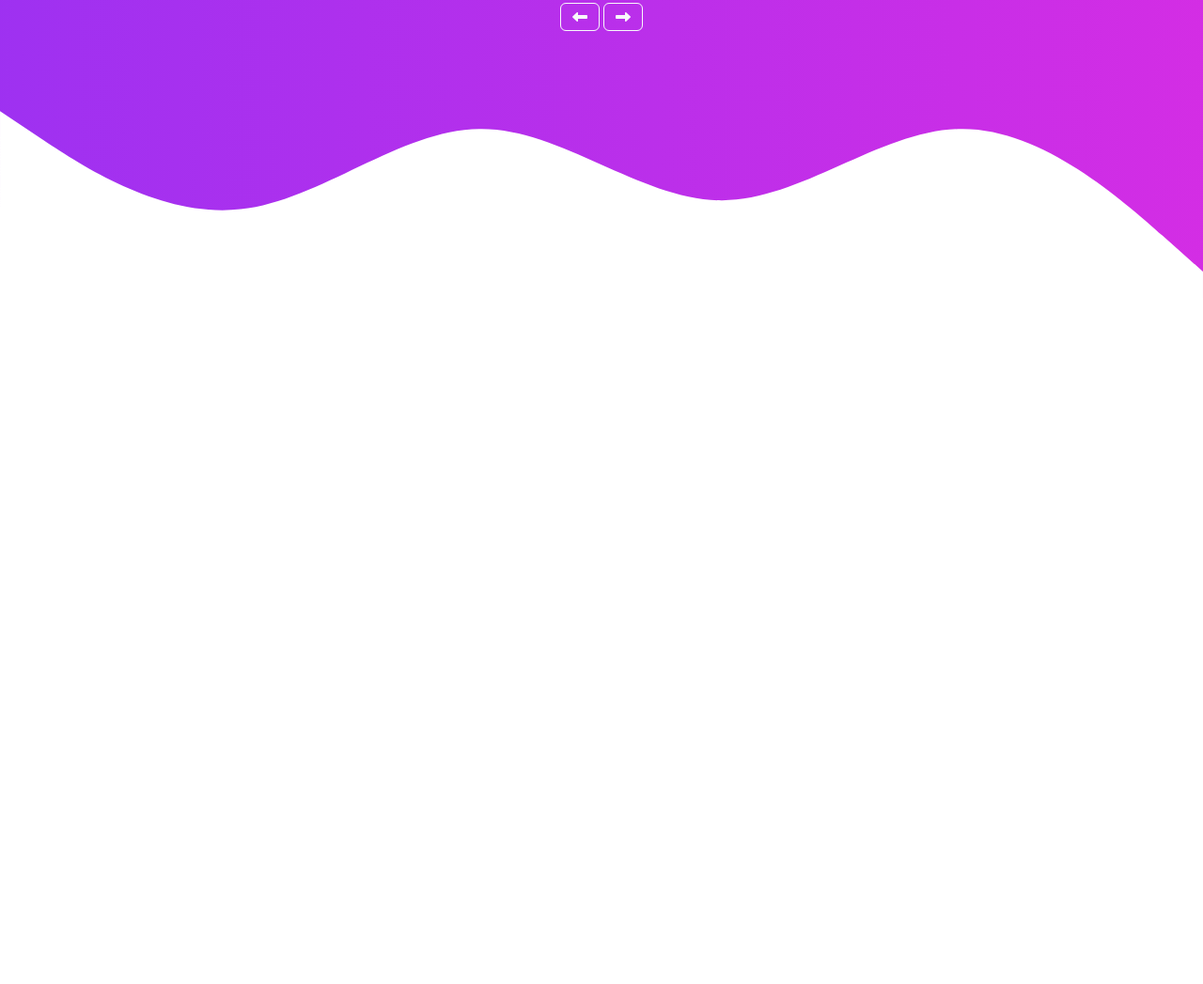
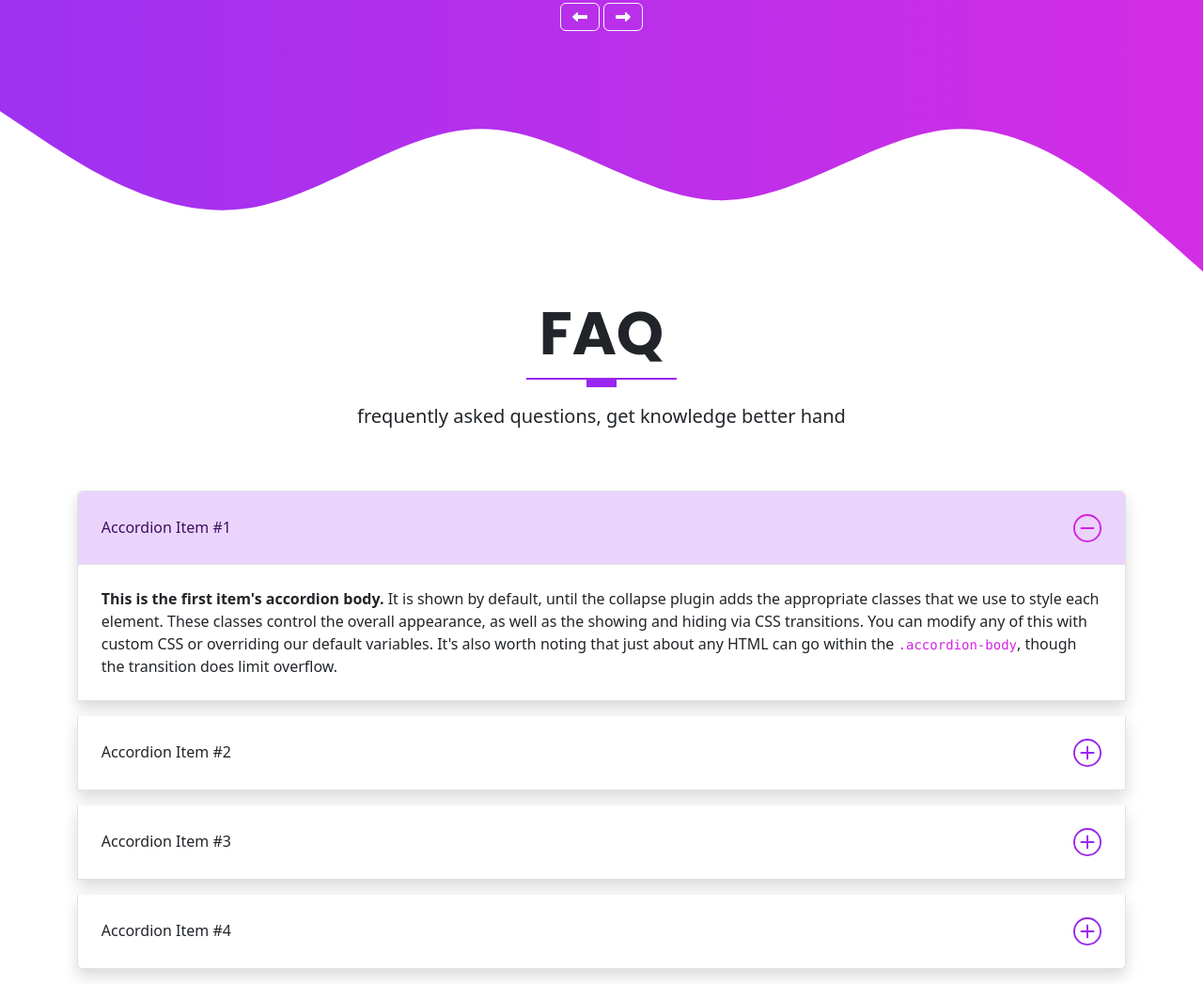
Before and after one commit to duytran/portfolio-web-1, a website: page index.html in a window 1280 px wide. Shown: the part 3998-5045 px from the top of the page at 94% size. Before the commit the page ends 4315 px from the top, so only its background shows below. Drawn offline with Linux system fonts and the light colour scheme.

Commit message:
faq section

```diff
--- a/index.html
+++ b/index.html
@@ -522,6 +522,78 @@
       </svg>
     </section>
 
+
+    <!-- // FQA SECTION -->
+    <section id="faq">
+      <div class="container">
+        <div class="row text-center">
+          <h1 class="display-3 fw-bold text-uppercase">faq</h1>
+          <div class="heading-line"></div>
+          <p class="lead">frequently asked questions, get knowledge better hand</p>
+        </div>
+
+        <!-- // ACCODIAN content  -->
+      <div class="row mt-5">
+        <div class="col-md-12">
+          <div class="accordion" id="accordionExample">
+            <!-- ACCODIAAN 1 -->
+            <div class="accordion-item shadow mb-3">
+              <h2 class="accordion-header">
+                <button class="accordion-button" type="button" data-bs-toggle="collapse" data-bs-target="#collapseOne" aria-expanded="true" aria-controls="collapseOne">
+                  Accordion Item #1
+                </button>
+              </h2>
+              <div id="collapseOne" class="accordion-collapse collapse show" data-bs-parent="#accordionExample">
+                <div class="accordion-body">
+                  <strong>This is the first item's accordion body.</strong> It is shown by default, until the collapse plugin adds the appropriate classes that we use to style each element. These classes control the overall appearance, as well as the showing and hiding via CSS transitions. You can modify any of this with custom CSS or overriding our default variables. It's also worth noting that just about any HTML can go within the <code>.accordion-body</code>, though the transition does limit overflow.
+                </div>
+              </div>
+            </div>
+            <!-- ACCODIAAN 2 -->
+            <div class="accordion-item  shadow mb-3">
+              <h2 class="accordion-header">
+                <button class="accordion-button collapsed" type="button" data-bs-toggle="collapse" data-bs-target="#collapseTwo" aria-expanded="false" aria-controls="collapseTwo">
+                  Accordion Item #2
+                </button>
+              </h2>
+              <div id="collapseTwo" class="accordion-collapse collapse" data-bs-parent="#accordionExample">
+                <div class="accordion-body">
+                  <strong>This is the second item's accordion body.</strong> It is hidden by default, until the collapse plugin adds the appropriate classes that we use to style each element. These classes control the overall appearance, as well as the showing and hiding via CSS transitions. You can modify any of this with custom CSS or overriding our default variables. It's also worth noting that just about any HTML can go within the <code>.accordion-body</code>, though the transition does limit overflow.
+                </div>
+              </div>
+            </div>
+            <!-- ACCODIAAN 3 -->
+            <div class="accordion-item  shadow mb-3">
+              <h2 class="accordion-header">
+                <button class="accordion-button collapsed" type="button" data-bs-toggle="collapse" data-bs-target="#collapseThree" aria-expanded="false" aria-controls="collapseThree">
+                  Accordion Item #3
+                </button>
+              </h2>
+              <div id="collapseThree" class="accordion-collapse collapse" data-bs-parent="#accordionExample">
+                <div class="accordion-body">
+                  <strong>This is the third item's accordion body.</strong> It is hidden by default, until the collapse plugin adds the appropriate classes that we use to style each element. These classes control the overall appearance, as well as the showing and hiding via CSS transitions. You can modify any of this with custom CSS or overriding our default variables. It's also worth noting that just about any HTML can go within the <code>.accordion-body</code>, though the transition does limit overflow.
+                </div>
+              </div>
+            </div>
+            <!-- ACCODIAAN 4 -->
+            <div class="accordion-item  shadow mb-3">
+              <h2 class="accordion-header">
+                <button class="accordion-button collapsed" type="button" data-bs-toggle="collapse" data-bs-target="#collapseFour" aria-expanded="false" aria-controls="collapseFour">
+                  Accordion Item #4
+                </button>
+              </h2>
+              <div id="collapseFour" class="accordion-collapse collapse" data-bs-parent="#accordionExample">
+                <div class="accordion-body">
+                  <strong>This is the third item's accordion body.</strong> It is hidden by default, until the collapse plugin adds the appropriate classes that we use to style each element. These classes control the overall appearance, as well as the showing and hiding via CSS transitions. You can modify any of this with custom CSS or overriding our default variables. It's also worth noting that just about any HTML can go within the <code>.accordion-body</code>, though the transition does limit overflow.
+                </div>
+              </div>
+            </div>
+          </div>
+        </div>
+      </div>
+      </div>
+    </section>
+
     <script src="assets/vendors/glightbox/js/glightbox.min.js"></script>
     <script type="text/javascript">
       const lightbox = GLightbox({
--- a/scss/_custom.scss
+++ b/scss/_custom.scss
@@ -20,6 +20,8 @@ $primary: $purple-dark;
 $secondary: $pink;
 
 // Accordion
+$accordion-padding-y: 1.5rem;
+$accordion-padding-x: 1.55rem;
 $accordion-icon-color: $primary;
 $accordion-icon-active-color: $secondary;
 
```
Also changed, not shown: assets/css/style.css.
